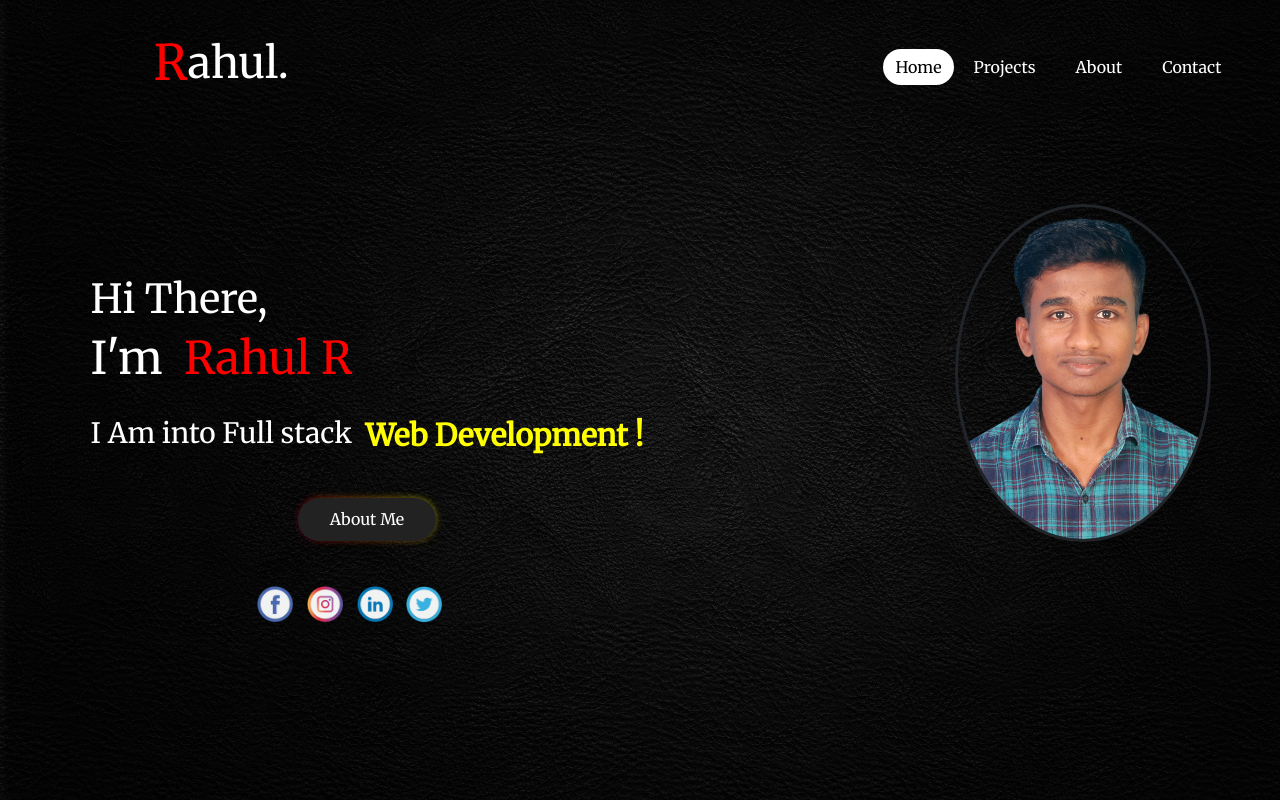
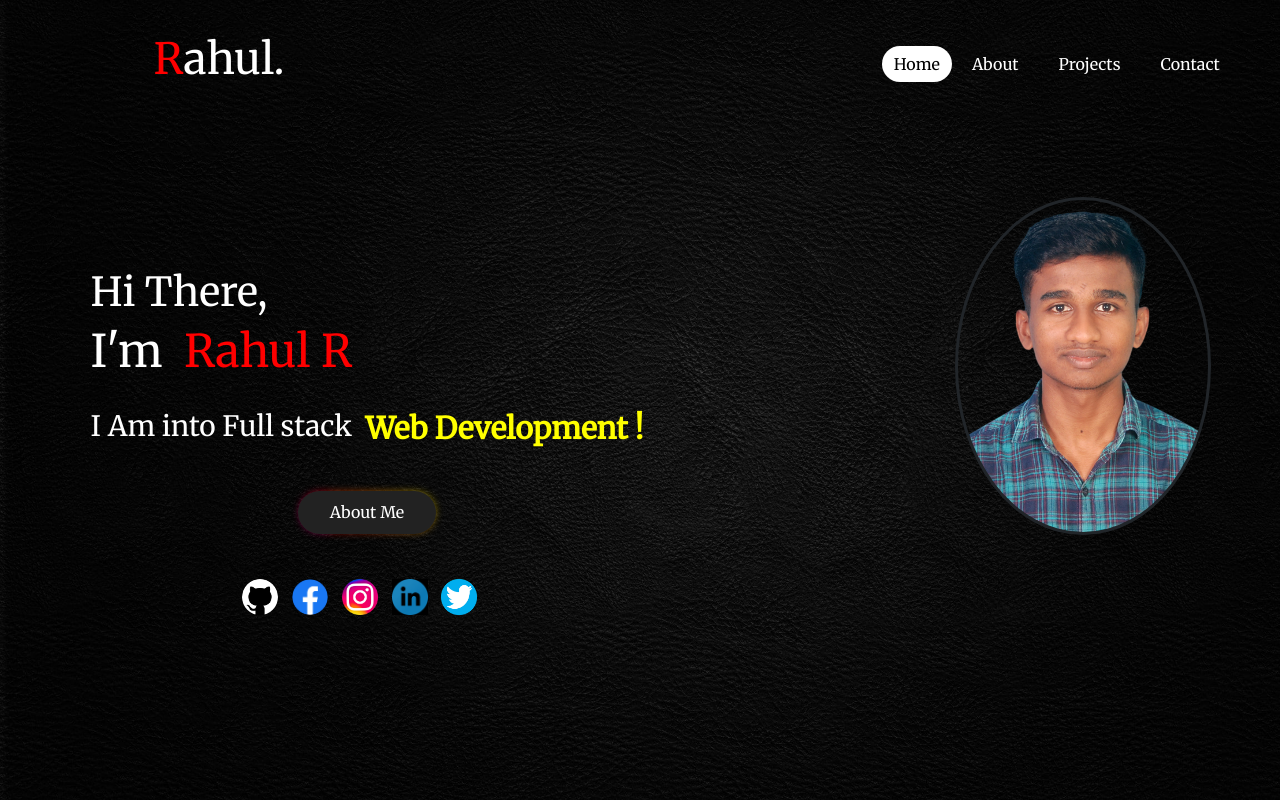
Before and after one commit to RahulR001/Portfolio, a Django app: page / in a window 1280 px wide. Run offline with Django 4.2, Linux system fonts and the light colour scheme; some libraries are stand-ins or nearby versions.

Commit message:
fifth commit

```diff
--- a/Templates/base.html
+++ b/Templates/base.html
@@ -5,27 +5,22 @@
     <meta charset="utf-8">
     <meta name="viewport" content="width=device-width, initial-scale=1">
     <title>{% block title %}{% endblock %}</title>
-
     {% load static %}
     <link rel="stylesheet" type="text/css" href="{% static 'CSS/bootstrap.css' %}" />
     <link rel="stylesheet" type="text/css" href="{% static 'CSS/styles.css' %}" />
     <link rel="stylesheet" type="text/css" href="{% static 'CSS/buttons.css' %}" />
-
-
 </head>
 
 <body onload="myFunction()">
 
     <div class="text-center" id="loader">
-
     </div>
-
 
     <header>
         <nav class="navbar navbar-expand-lg bg-dark1 txtcolor">
             <div class="container-fluid1">
-          <h1 class="h1">R</h1><h2 class="h2">ahul.</h2>
-
+               <a style="display:flex ;" href="/"><h1 class="h1">R</h1>
+                <h2 class="h2">ahul.</h2></a>
                 <button class="navbar-toggler" type="button" data-bs-toggle="collapse" data-bs-target="#navbarScroll"
                     aria-controls="navbarScroll" aria-expanded="false" aria-label="Toggle navigation">
                     <span class="navbar-toggler-icon"></span>
@@ -37,19 +32,17 @@
                                 href="/">Home</a>
                         </li>
                         <li class="nav-item mx-2">
+                            <a class="  btn btn1  txtcolor {% block aboutactive %}{% endblock %}" aria-current="page"
+                                href="/about">About</a>
+                        </li>
+                        <li class="nav-item mx-2">
                             <a class=" btn  btn1  txtcolor {% block projectsactive %}{% endblock %}" aria-current="page"
                                 href="/Projects">Projects</a>
-                </li>
-                <li class="nav-item mx-2">
-                  <a class="  btn btn1  txtcolor {% block aboutactive %}{% endblock %}" aria-current="page"
-                    href="/about">About</a>
                         </li>
                         <li class="nav-item mx-2">
                             <a class=" btn btn1   txtcolor {% block contactactive %}{% endblock %}" aria-current="page"
                                 href="/contact">Contact</a>
                         </li>
-
-
                 </div>
             </div>
         </nav>
@@ -58,6 +51,7 @@
     <div style="display:none;" id="myDiv" class="animate-bottom">
         {% block content %} {% endblock %}
     </div>
+
     <script src="{% static 'js/script.js' %}"></script>
     <script src="{% static 'js/bootstrap.min.js' %}"></script>
 
--- a/Templates/home.html
+++ b/Templates/home.html
@@ -20,11 +20,11 @@
             </a>
         </div>
         <div class="social">
-            <a  href="https://www.facebook.com/rahulsquads" target="_blank"  ><img src="{% static 'img/fb.png' %}" width="25%"></a>
+             <a   href="https://github.com/RahulR001" target="_blank"  ><img class="a" style="border-radius: 1000px;" src="{% static 'img/gh.png' %}" width="25%"></a>
+            <a  href="https://www.facebook.com/rahulsquads" target="_blank"  ><img style="border-radius: 1000px;"src="{% static 'img/fb.jpg' %}" width="25%"></a>
             <a  href="https://instagram.com/r.a.h.u.l__________r?utm_medium=copy_link" target="_blank" ><img src="{% static 'img/ig.png' %}" width="25%"></a>
-            <a   href="" target="_blank" rel="noopener noreferrer"><img src="{% static 'img/lin.png' %}" width="25%"></a>
+             <a   href="https://www.facebook.com/rahulsquads" target="_blank"  ><img src="{% static 'img/in.jpg' %}" width="25%"></a>
             <a   href="https://twitter.com/RahulSquads?t=xVzp0BRzi2AFbj6XWqADuw&s=09" target="_blank"  ><img src="{% static 'img/tw.png' %}" width="25%"></a>
-
         </div>
     </div>
     <img class="pic" src="{% static 'img/Rahul.png' %}" alt="">
--- a/static/CSS/styles.css
+++ b/static/CSS/styles.css
@@ -28,7 +28,21 @@
     text-decoration: none;
 }
 
+.a {
+    text-decoration: none;
+    color: #ffffff;
+    transform: scale(1);
 
+    transition: .8s;
+}
+
+.a:hover {
+    transform: rotate(10deg);
+    transition: .8s;
+    transform: scale(1.1);
+    transition: .8s;
+    color: #ffffff;
+}
 /*========== home-page ==========*/
 
 .name {
@@ -49,7 +63,7 @@
 }
 
 .social {
-    margin-right: 201px;
+    margin-right: 166px;
     margin-top: 29px;
 }
 
@@ -111,7 +125,7 @@
 /*========== Base-template ==========*/
 
 body {
-    background: url("../img/wallpaperflare.com_wallpaper.jpg");
+    background: url("../img/bg.jpg");
     background-size: cover;
     background-attachment: fixed;
     scroll-behavior: smooth;
@@ -124,12 +138,13 @@ body {
 }
 
 .h1 {
-    font-size: 49px;
+    font-size: 43px;
     color: red;
 }
 
 a {
     text-decoration: none;
+    color: #ffffff;
 }
 
 a:hover {
@@ -155,9 +170,20 @@ a:hover {
 .project-item {
     display: flex;
     justify-content: center;
-    margin-top: 200px;
+    margin-top: 50px;
 }
 
+.scroll {
+    scroll-behavior: smooth;
+    width: 159%;
+    height: 510px;
+    overflow-x: hidden;
+    overflow-y: scroll;
+}
+
+.scroll::-webkit-scrollbar {
+    display: none;
+}
 
 /*========== about-page ==========*/
 
@@ -287,18 +313,6 @@ a:hover {
 
 /*========== Animations ==========*/
 
-@-webkit-keyframes animatebottom {
-    from {
-        bottom: -100px;
-        opacity: 0
-    }
-
-    to {
-        bottom: 0px;
-        opacity: 1
-    }
-}
-
 @keyframes animatebottom {
     from {
         bottom: -100px;
--- a/static/js/script.js
+++ b/static/js/script.js
@@ -2,7 +2,7 @@
 
 var myVar;
 function myFunction() {
-  myVar = setTimeout(showPage,  50  );
+  myVar = setTimeout(showPage,  200  );
 }
 function showPage() {
   document.getElementById("loader").style.display = "none";
```
Also changed, not shown: Templates/Projects.html (+49 -8 lines), static/img/bg.jpg (renamed from static/img/wallpaperflare.com_wallpaper.jpg), static/img/fb.jpg (added), static/img/fb.png (deleted), static/img/gh.png (added), static/img/ig.png, static/img/in.jpg (added), static/img/lin.png (deleted), static/img/portfolio.png (added), static/img/tw.png. Lines whose indentation alone changed are shown as unchanged.
